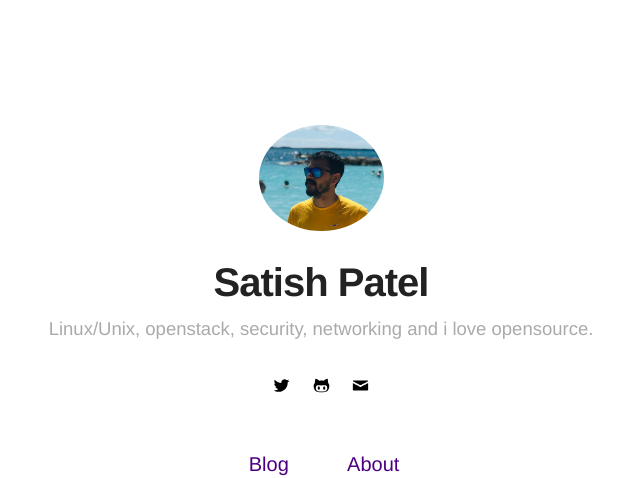
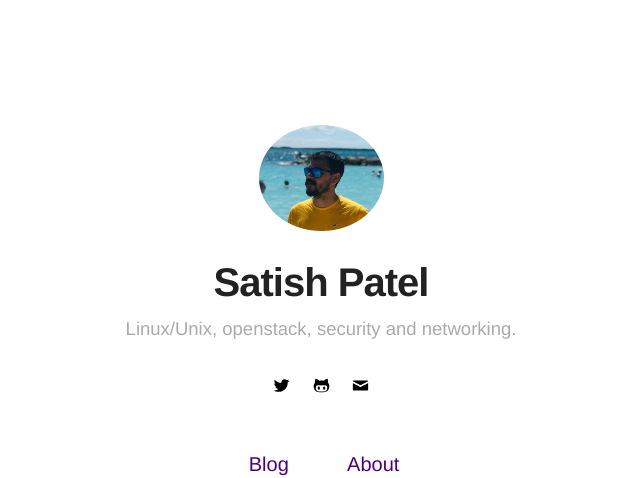
Before and after one commit to satishdotpatel/satishdotpatel.github.io, a Jekyll site: the page built from index.html, in a window 1280 px wide. Shown: the top 478 px of the page, without its empty margins (319-959 px from the left). Built offline with Jekyll 4.4.1, drawn with Linux system fonts in a browser that asks for light colours.

Commit message:
Edit _config.yml

```diff
--- a/_config.yml
+++ b/_config.yml
@@ -1,6 +1,6 @@
 # main text of home
 name: Satish Patel
-bio: Linux/Unix, openstack, security, networking and i love opensource.
+bio: Linux/Unix, openstack, security and networking.
 
 # twitter summary info
 description: A blog about technology and stuff related
```
